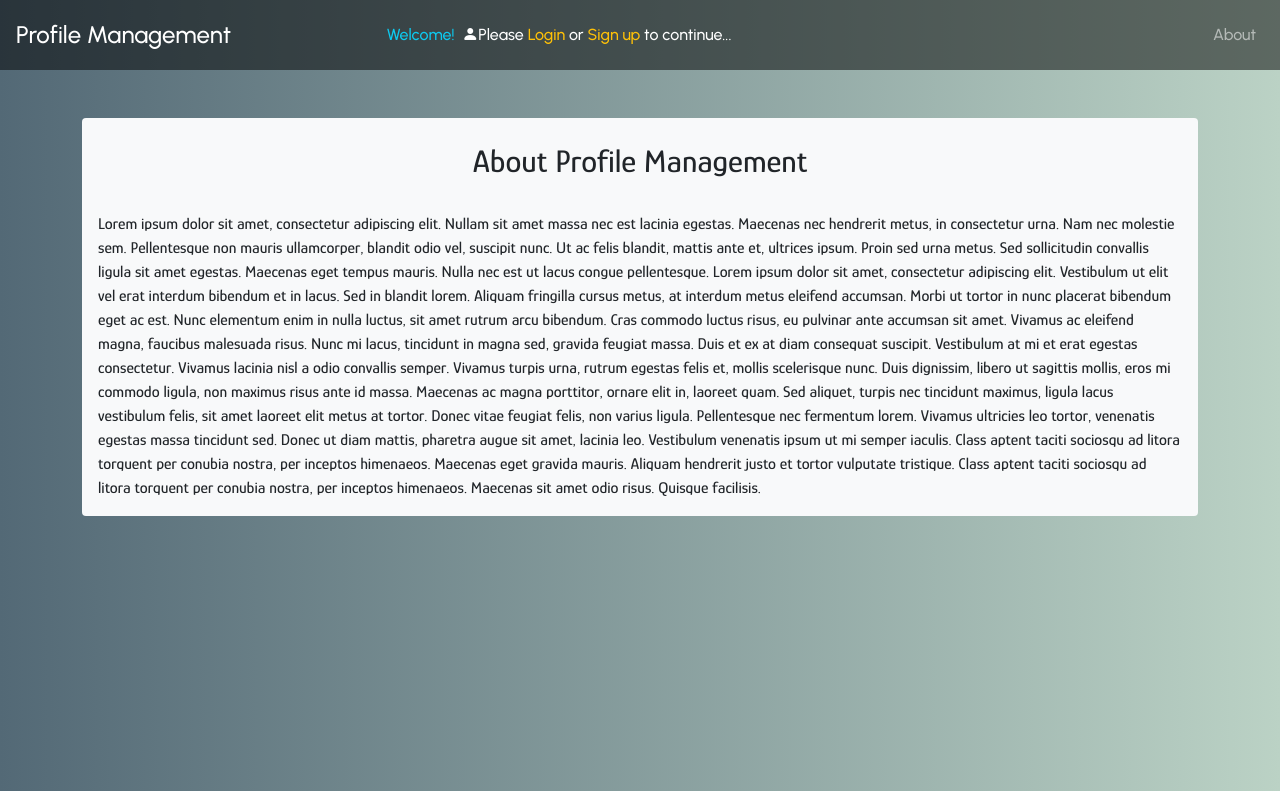
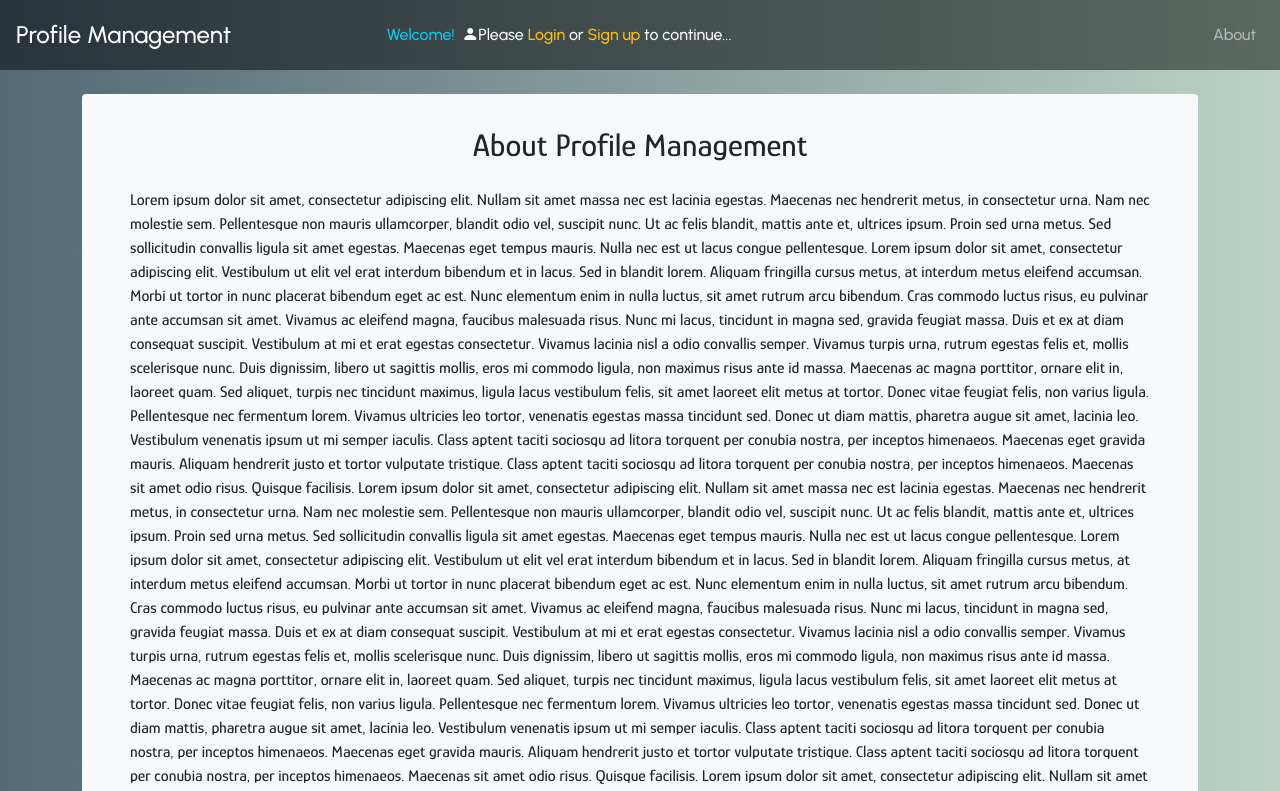
Before and after one commit to fbatuhanr/Profile-Management-Frontend, a React (Create React App) app: page /about in a window 1280 px wide. Shown: the top 791 px of the page. Built offline with nearby package versions, Linux system fonts and the light colour scheme.

Commit message:
Update About.jsx

```diff
--- a/src/components/About.jsx
+++ b/src/components/About.jsx
@@ -2,13 +2,22 @@ import React from 'react'
 
 const About = () => {
     return (
-        <div className="bg-light rounded pt-4 mt-5">
-            <h2 className="text-center pb-2">About Profile Management</h2>
-            <p className="p-3">Lorem ipsum dolor sit amet, consectetur adipiscing elit. Nullam sit amet massa nec est lacinia egestas. Maecenas nec hendrerit metus, in consectetur urna. Nam nec molestie sem. Pellentesque non mauris ullamcorper, blandit odio vel, suscipit nunc. Ut ac felis blandit, mattis ante et, ultrices ipsum. Proin sed urna metus. Sed sollicitudin convallis ligula sit amet egestas. Maecenas eget tempus mauris. Nulla nec est ut lacus congue pellentesque. Lorem ipsum dolor sit amet, consectetur adipiscing elit. Vestibulum ut elit vel erat interdum bibendum et in lacus. Sed in blandit lorem. Aliquam fringilla cursus metus, at interdum metus eleifend accumsan. Morbi ut tortor in nunc placerat bibendum eget ac est.
-
-Nunc elementum enim in nulla luctus, sit amet rutrum arcu bibendum. Cras commodo luctus risus, eu pulvinar ante accumsan sit amet. Vivamus ac eleifend magna, faucibus malesuada risus. Nunc mi lacus, tincidunt in magna sed, gravida feugiat massa. Duis et ex at diam consequat suscipit. Vestibulum at mi et erat egestas consectetur. Vivamus lacinia nisl a odio convallis semper. Vivamus turpis urna, rutrum egestas felis et, mollis scelerisque nunc. Duis dignissim, libero ut sagittis mollis, eros mi commodo ligula, non maximus risus ante id massa. Maecenas ac magna porttitor, ornare elit in, laoreet quam. Sed aliquet, turpis nec tincidunt maximus, ligula lacus vestibulum felis, sit amet laoreet elit metus at tortor. Donec vitae feugiat felis, non varius ligula.
-
-Pellentesque nec fermentum lorem. Vivamus ultricies leo tortor, venenatis egestas massa tincidunt sed. Donec ut diam mattis, pharetra augue sit amet, lacinia leo. Vestibulum venenatis ipsum ut mi semper iaculis. Class aptent taciti sociosqu ad litora torquent per conubia nostra, per inceptos himenaeos. Maecenas eget gravida mauris. Aliquam hendrerit justo et tortor vulputate tristique. Class aptent taciti sociosqu ad litora torquent per conubia nostra, per inceptos himenaeos. Maecenas sit amet odio risus. Quisque facilisis.</p>
+        <div className="bg-light rounded pt-2 mt-4">
+            <h2 className="text-center pt-4">About Profile Management</h2>
+            <p className="pt-3 pe-5 pb-4 ps-5">
+                Lorem ipsum dolor sit amet, consectetur adipiscing elit. Nullam sit amet massa nec est lacinia egestas. Maecenas nec hendrerit metus, in consectetur urna. Nam nec molestie sem. Pellentesque non mauris ullamcorper, blandit odio vel, suscipit nunc. Ut ac felis blandit, mattis ante et, ultrices ipsum. Proin sed urna metus. Sed sollicitudin convallis ligula sit amet egestas. Maecenas eget tempus mauris. Nulla nec est ut lacus congue pellentesque. Lorem ipsum dolor sit amet, consectetur adipiscing elit. Vestibulum ut elit vel erat interdum bibendum et in lacus. Sed in blandit lorem. Aliquam fringilla cursus metus, at interdum metus eleifend accumsan. Morbi ut tortor in nunc placerat bibendum eget ac est.
+                Nunc elementum enim in nulla luctus, sit amet rutrum arcu bibendum. Cras commodo luctus risus, eu pulvinar ante accumsan sit amet. Vivamus ac eleifend magna, faucibus malesuada risus. Nunc mi lacus, tincidunt in magna sed, gravida feugiat massa. Duis et ex at diam consequat suscipit. Vestibulum at mi et erat egestas consectetur. Vivamus lacinia nisl a odio convallis semper. Vivamus turpis urna, rutrum egestas felis et, mollis scelerisque nunc. Duis dignissim, libero ut sagittis mollis, eros mi commodo ligula, non maximus risus ante id massa. Maecenas ac magna porttitor, ornare elit in, laoreet quam. Sed aliquet, turpis nec tincidunt maximus, ligula lacus vestibulum felis, sit amet laoreet elit metus at tortor. Donec vitae feugiat felis, non varius ligula.
+                Pellentesque nec fermentum lorem. Vivamus ultricies leo tortor, venenatis egestas massa tincidunt sed. Donec ut diam mattis, pharetra augue sit amet, lacinia leo. Vestibulum venenatis ipsum ut mi semper iaculis. Class aptent taciti sociosqu ad litora torquent per conubia nostra, per inceptos himenaeos. Maecenas eget gravida mauris. Aliquam hendrerit justo et tortor vulputate tristique. Class aptent taciti sociosqu ad litora torquent per conubia nostra, per inceptos himenaeos. Maecenas sit amet odio risus. Quisque facilisis.
+                Lorem ipsum dolor sit amet, consectetur adipiscing elit. Nullam sit amet massa nec est lacinia egestas. Maecenas nec hendrerit metus, in consectetur urna. Nam nec molestie sem. Pellentesque non mauris ullamcorper, blandit odio vel, suscipit nunc. Ut ac felis blandit, mattis ante et, ultrices ipsum. Proin sed urna metus. Sed sollicitudin convallis ligula sit amet egestas. Maecenas eget tempus mauris. Nulla nec est ut lacus congue pellentesque. Lorem ipsum dolor sit amet, consectetur adipiscing elit. Vestibulum ut elit vel erat interdum bibendum et in lacus. Sed in blandit lorem. Aliquam fringilla cursus metus, at interdum metus eleifend accumsan. Morbi ut tortor in nunc placerat bibendum eget ac est.
+                Nunc elementum enim in nulla luctus, sit amet rutrum arcu bibendum. Cras commodo luctus risus, eu pulvinar ante accumsan sit amet. Vivamus ac eleifend magna, faucibus malesuada risus. Nunc mi lacus, tincidunt in magna sed, gravida feugiat massa. Duis et ex at diam consequat suscipit. Vestibulum at mi et erat egestas consectetur. Vivamus lacinia nisl a odio convallis semper. Vivamus turpis urna, rutrum egestas felis et, mollis scelerisque nunc. Duis dignissim, libero ut sagittis mollis, eros mi commodo ligula, non maximus risus ante id massa. Maecenas ac magna porttitor, ornare elit in, laoreet quam. Sed aliquet, turpis nec tincidunt maximus, ligula lacus vestibulum felis, sit amet laoreet elit metus at tortor. Donec vitae feugiat felis, non varius ligula.
+                Pellentesque nec fermentum lorem. Vivamus ultricies leo tortor, venenatis egestas massa tincidunt sed. Donec ut diam mattis, pharetra augue sit amet, lacinia leo. Vestibulum venenatis ipsum ut mi semper iaculis. Class aptent taciti sociosqu ad litora torquent per conubia nostra, per inceptos himenaeos. Maecenas eget gravida mauris. Aliquam hendrerit justo et tortor vulputate tristique. Class aptent taciti sociosqu ad litora torquent per conubia nostra, per inceptos himenaeos. Maecenas sit amet odio risus. Quisque facilisis.
+                Lorem ipsum dolor sit amet, consectetur adipiscing elit. Nullam sit amet massa nec est lacinia egestas. Maecenas nec hendrerit metus, in consectetur urna. Nam nec molestie sem. Pellentesque non mauris ullamcorper, blandit odio vel, suscipit nunc. Ut ac felis blandit, mattis ante et, ultrices ipsum. Proin sed urna metus. Sed sollicitudin convallis ligula sit amet egestas. Maecenas eget tempus mauris. Nulla nec est ut lacus congue pellentesque. Lorem ipsum dolor sit amet, consectetur adipiscing elit. Vestibulum ut elit vel erat interdum bibendum et in lacus. Sed in blandit lorem. Aliquam fringilla cursus metus, at interdum metus eleifend accumsan. Morbi ut tortor in nunc placerat bibendum eget ac est.
+                Nunc elementum enim in nulla luctus, sit amet rutrum arcu bibendum. Cras commodo luctus risus, eu pulvinar ante accumsan sit amet. Vivamus ac eleifend magna, faucibus malesuada risus. Nunc mi lacus, tincidunt in magna sed, gravida feugiat massa. Duis et ex at diam consequat suscipit. Vestibulum at mi et erat egestas consectetur. Vivamus lacinia nisl a odio convallis semper. Vivamus turpis urna, rutrum egestas felis et, mollis scelerisque nunc. Duis dignissim, libero ut sagittis mollis, eros mi commodo ligula, non maximus risus ante id massa. Maecenas ac magna porttitor, ornare elit in, laoreet quam. Sed aliquet, turpis nec tincidunt maximus, ligula lacus vestibulum felis, sit amet laoreet elit metus at tortor. Donec vitae feugiat felis, non varius ligula.
+                Pellentesque nec fermentum lorem. Vivamus ultricies leo tortor, venenatis egestas massa tincidunt sed. Donec ut diam mattis, pharetra augue sit amet, lacinia leo. Vestibulum venenatis ipsum ut mi semper iaculis. Class aptent taciti sociosqu ad litora torquent per conubia nostra, per inceptos himenaeos. Maecenas eget gravida mauris. Aliquam hendrerit justo et tortor vulputate tristique. Class aptent taciti sociosqu ad litora torquent per conubia nostra, per inceptos himenaeos. Maecenas sit amet odio risus. Quisque facilisis.
+                Lorem ipsum dolor sit amet, consectetur adipiscing elit. Nullam sit amet massa nec est lacinia egestas. Maecenas nec hendrerit metus, in consectetur urna. Nam nec molestie sem. Pellentesque non mauris ullamcorper, blandit odio vel, suscipit nunc. Ut ac felis blandit, mattis ante et, ultrices ipsum. Proin sed urna metus. Sed sollicitudin convallis ligula sit amet egestas. Maecenas eget tempus mauris. Nulla nec est ut lacus congue pellentesque. Lorem ipsum dolor sit amet, consectetur adipiscing elit. Vestibulum ut elit vel erat interdum bibendum et in lacus. Sed in blandit lorem. Aliquam fringilla cursus metus, at interdum metus eleifend accumsan. Morbi ut tortor in nunc placerat bibendum eget ac est.
+                Nunc elementum enim in nulla luctus, sit amet rutrum arcu bibendum. Cras commodo luctus risus, eu pulvinar ante accumsan sit amet. Vivamus ac eleifend magna, faucibus malesuada risus. Nunc mi lacus, tincidunt in magna sed, gravida feugiat massa. Duis et ex at diam consequat suscipit. Vestibulum at mi et erat egestas consectetur. Vivamus lacinia nisl a odio convallis semper. Vivamus turpis urna, rutrum egestas felis et, mollis scelerisque nunc. Duis dignissim, libero ut sagittis mollis, eros mi commodo ligula, non maximus risus ante id massa. Maecenas ac magna porttitor, ornare elit in, laoreet quam. Sed aliquet, turpis nec tincidunt maximus, ligula lacus vestibulum felis, sit amet laoreet elit metus at tortor. Donec vitae feugiat felis, non varius ligula.
+                Pellentesque nec fermentum lorem. Vivamus ultricies leo tortor, venenatis egestas massa tincidunt sed. Donec ut diam mattis, pharetra augue sit amet, lacinia leo. Vestibulum venenatis ipsum ut mi semper iaculis. Class aptent taciti sociosqu ad litora torquent per conubia nostra, per inceptos himenaeos. Maecenas eget gravida mauris. Aliquam hendrerit justo et tortor vulputate tristique. Class aptent taciti sociosqu ad litora torquent per conubia nostra, per inceptos himenaeos. Maecenas sit amet odio risus. Quisque facilisis.
+            </p>
         </div>
     )
 }
```
